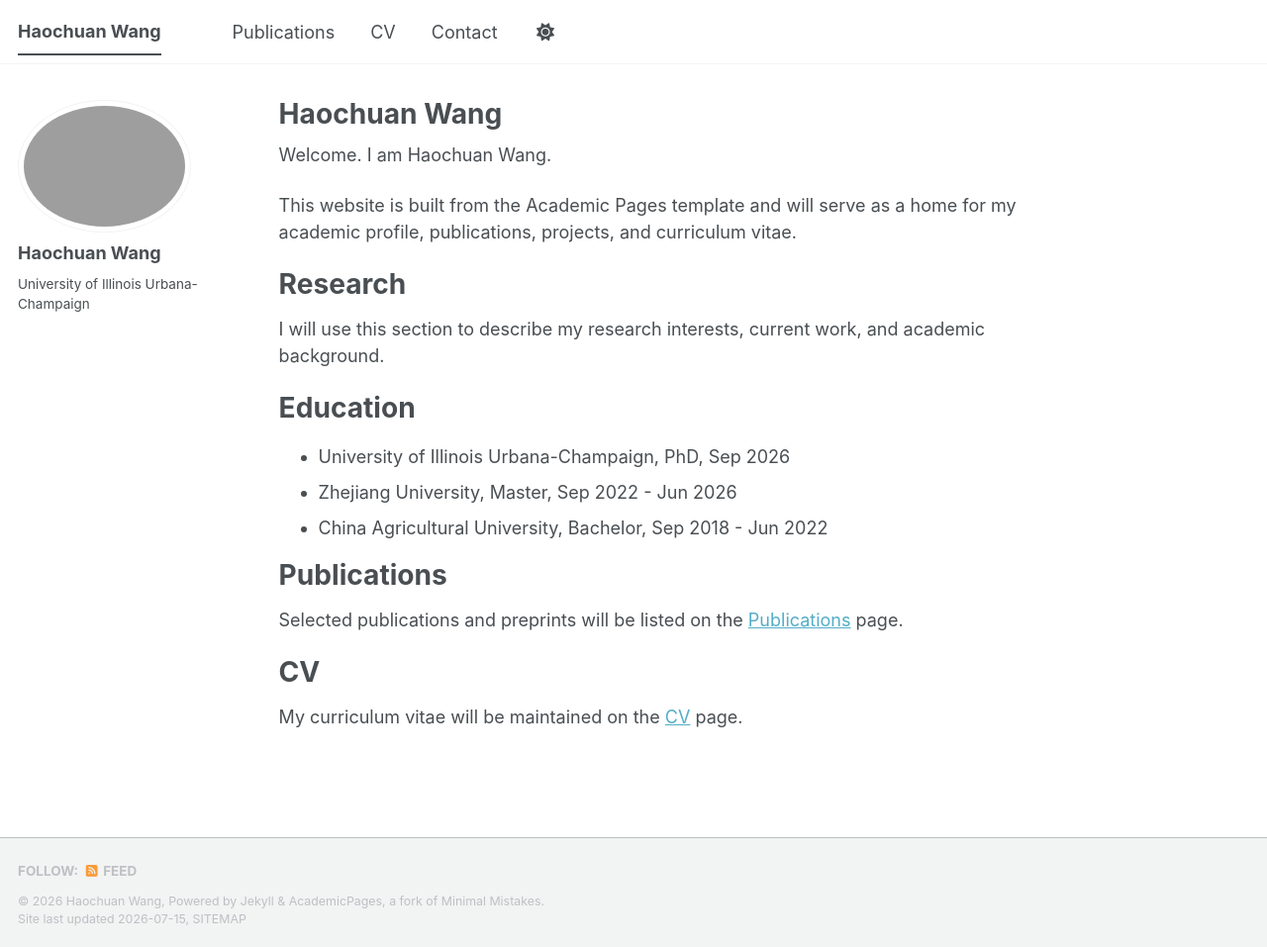
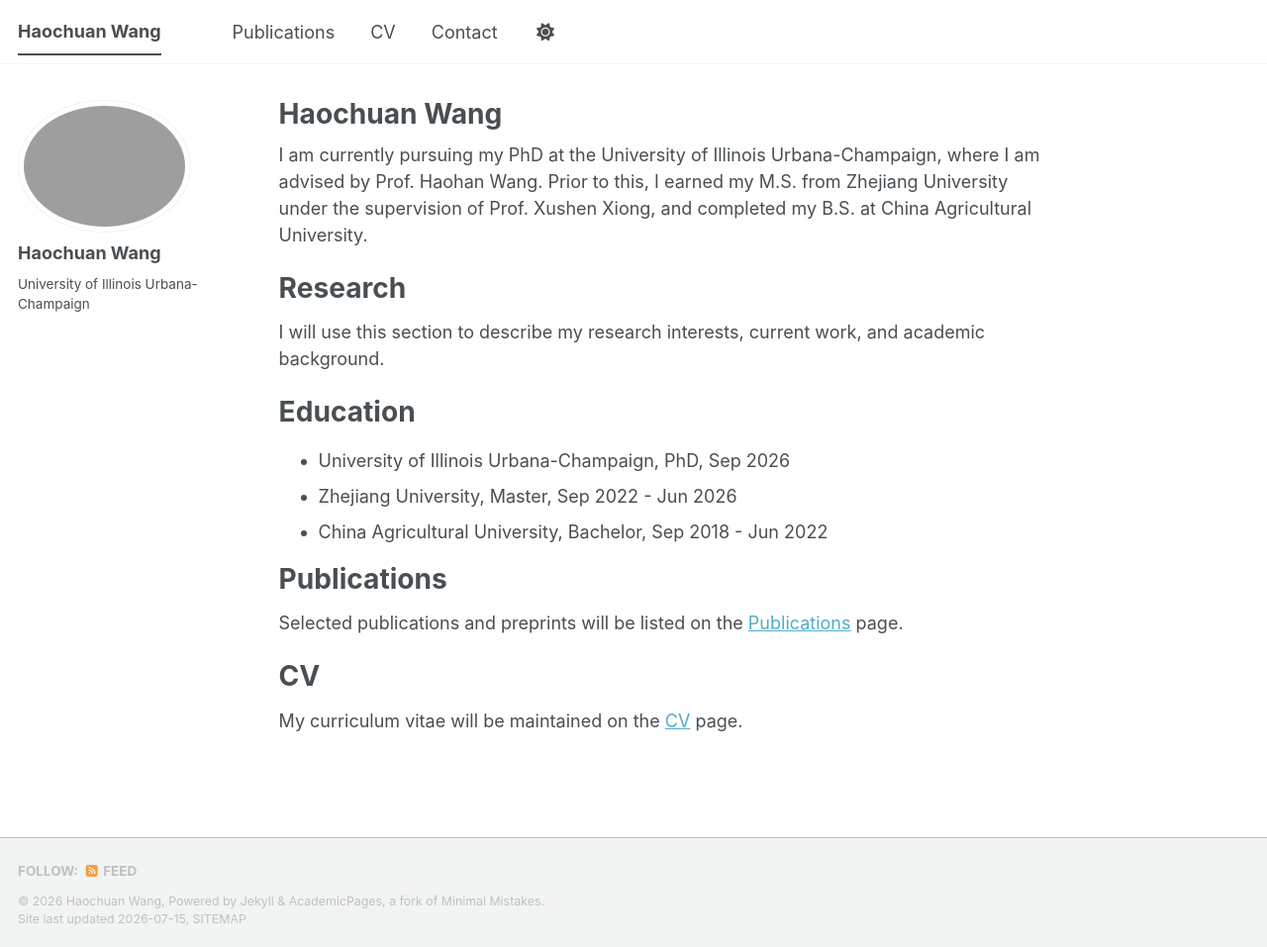
Before and after one commit to hansenwang123/hansenwang123.github.io, a Jekyll site: the page built from _pages/about.md, in a window 1280 px wide and 957 px high. Shown: the whole window at 99% size. Built offline with Jekyll 4.4.1, drawn with Linux system fonts in a browser that asks for light colours; a style sheet for code colours, icons or effects is not loaded.

Commit message:
Update homepage profile

```diff
--- a/_pages/about.md
+++ b/_pages/about.md
@@ -7,9 +7,7 @@ redirect_from:
   - /about.html
 ---
 
-Welcome. I am Haochuan Wang.
-
-This website is built from the Academic Pages template and will serve as a home for my academic profile, publications, projects, and curriculum vitae.
+I am currently pursuing my PhD at the University of Illinois Urbana-Champaign, where I am advised by Prof. Haohan Wang. Prior to this, I earned my M.S. from Zhejiang University under the supervision of Prof. Xushen Xiong, and completed my B.S. at China Agricultural University.
 
 Research
 ======
```
